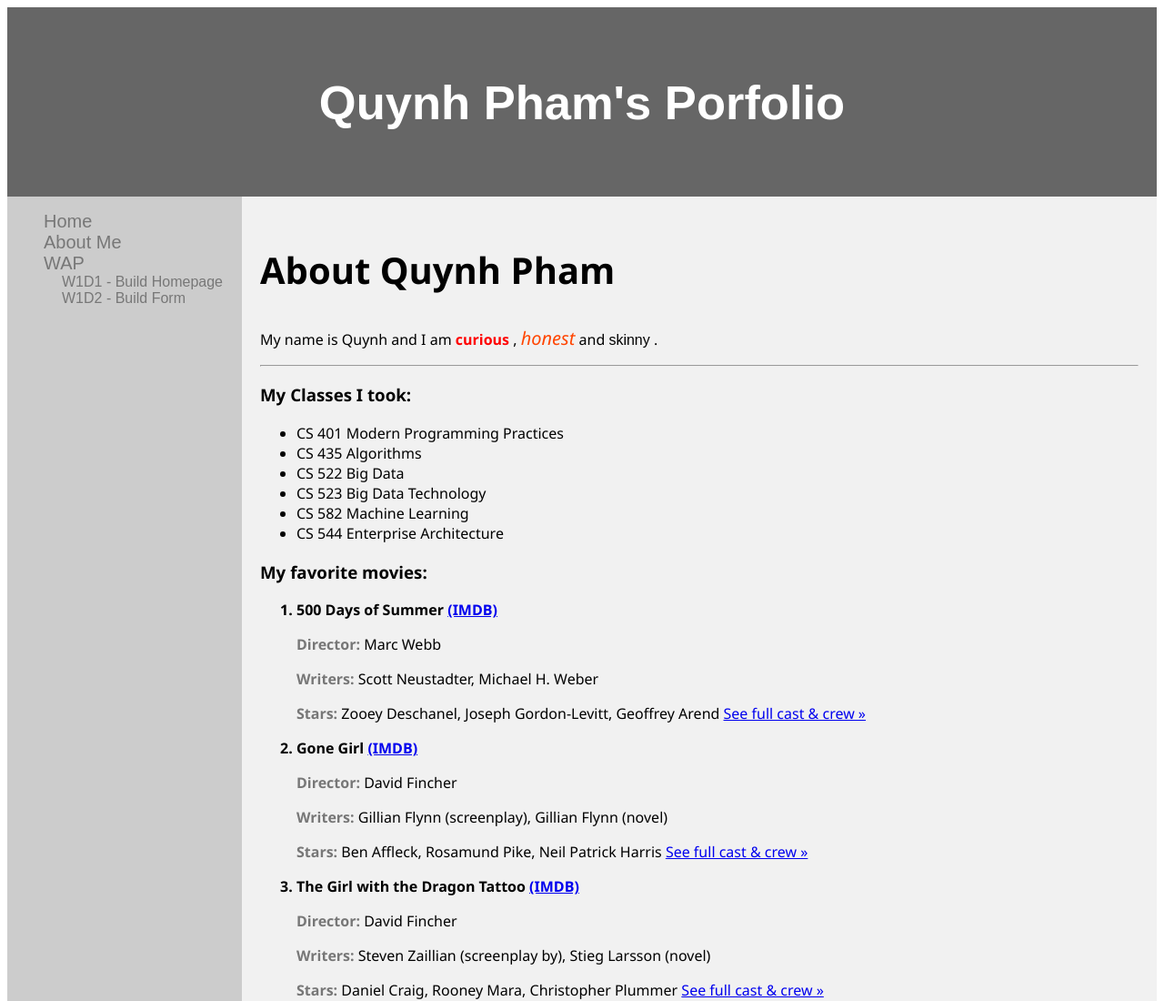
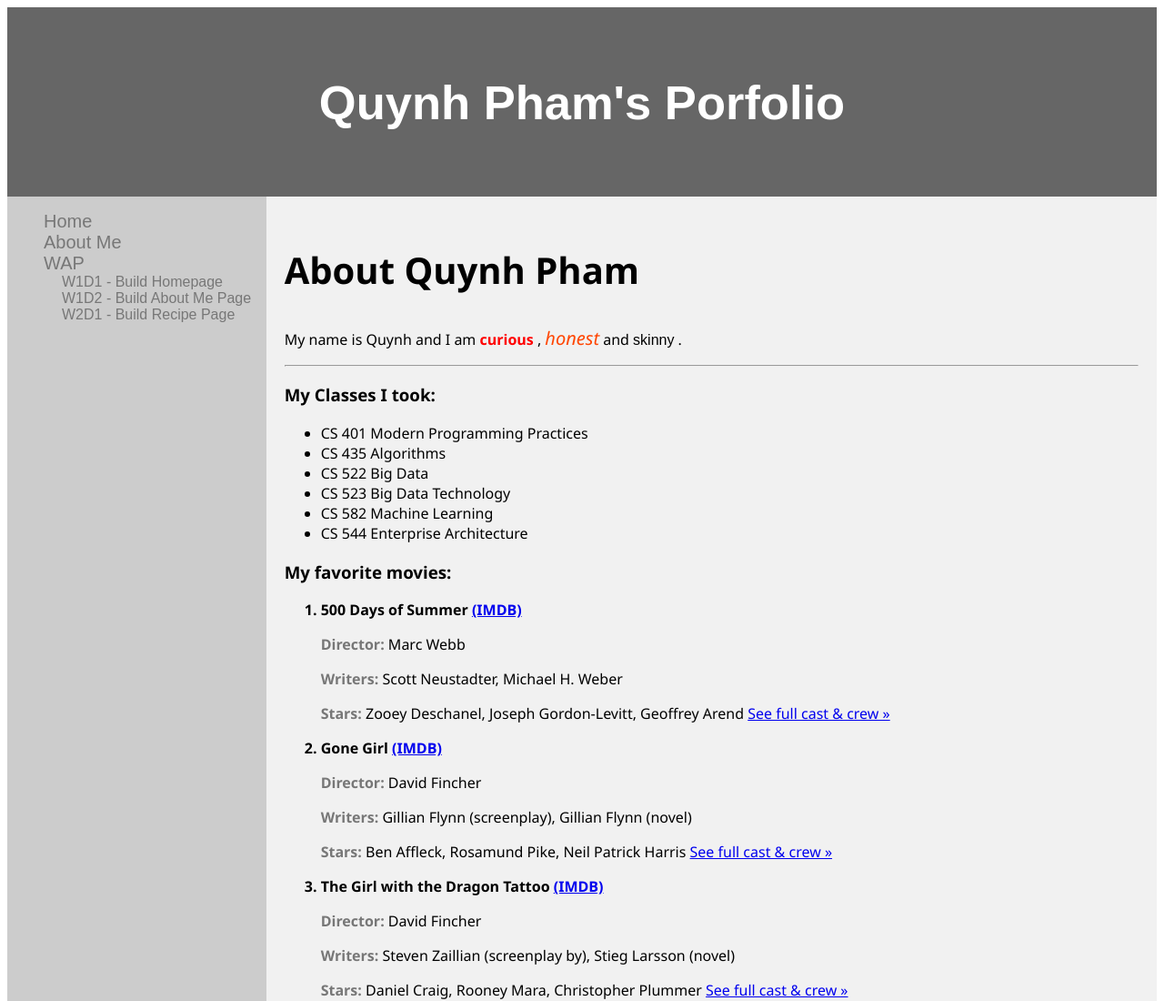
Before and after one commit to qphamgit/qphamgit, a plain HTML site: page public_html/aboutme.html in a window 1280 px wide. Shown: the top 1100 px of the page at 91% size. Drawn offline with Linux system fonts and the light colour scheme.

Commit message:
Lab 02-p2

```diff
--- a/public_html/aboutme.html
+++ b/public_html/aboutme.html
@@ -16,10 +16,11 @@
             <div class ="left-nav">
                 <ul>
                     <li><a class="txtlink" href="../index.html">Home</a></li>
-                    <li><a class="txtlink" href="#">About Me</a></li>
+                    <li><a class="txtlink" href="public_html/aboutme.html">About Me</a></li>
                     <li><a class="txtlink" href="#">WAP</a></li>
-                    <li><a class="sub-txtlink" href="#">W1D1 - Build Homepage</a></li>
-                    <li><a class="sub-txtlink" href="#">W1D2 - Build Form</a></li>
+                    <li><a class="sub-txtlink" href="../index.html">W1D1 - Build Homepage</a></li>
+                    <li><a class="sub-txtlink" href="aboutme.html">W1D2 - Build About Me Page</a></li>
+                    <li><a class="sub-txtlink" href="pie.html">W2D1 - Build Recipe Page</a></li>
                 </ul>
             </div>
 
```
Also changed, not shown: index.html (+3 -2 lines).
